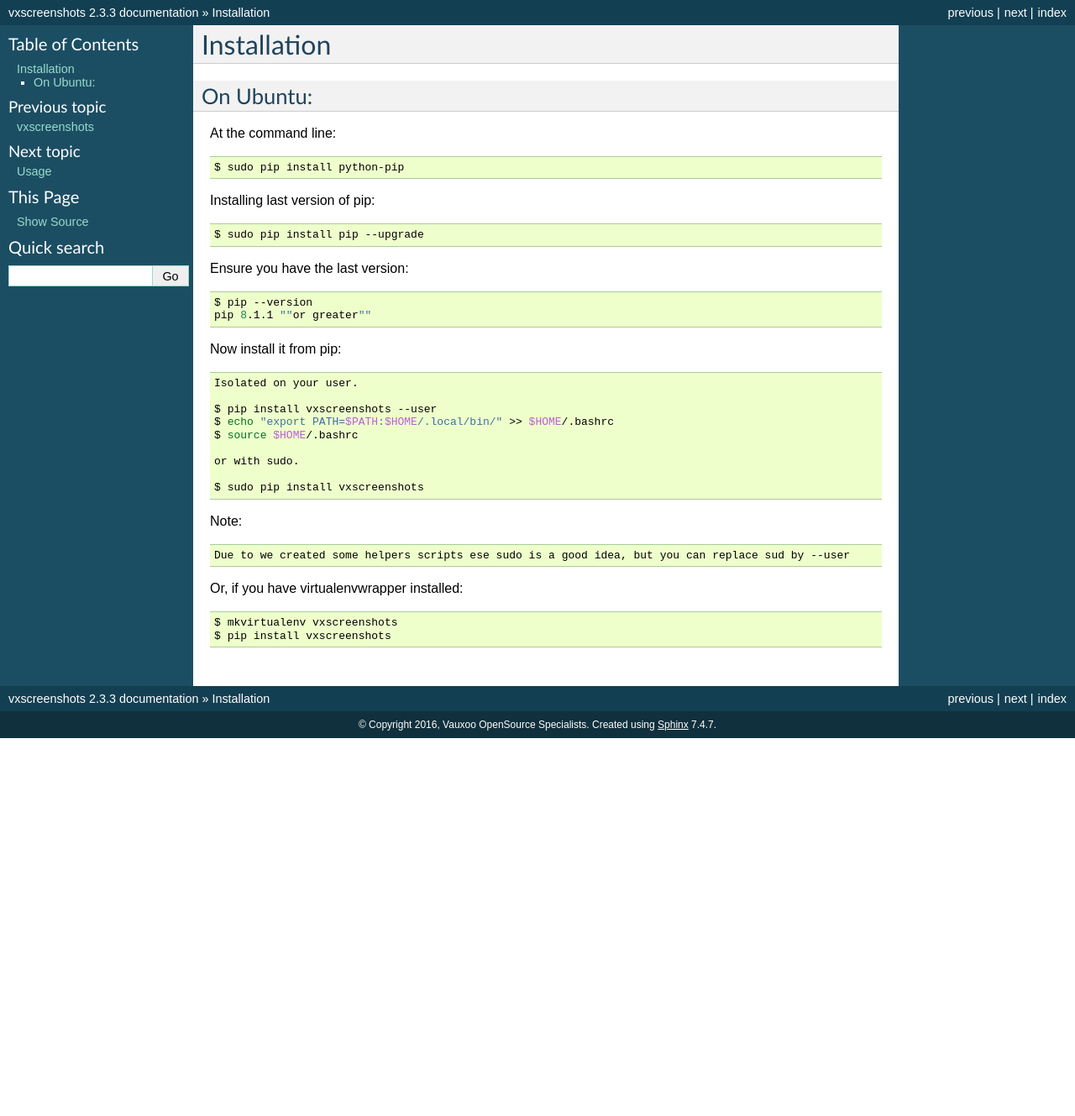
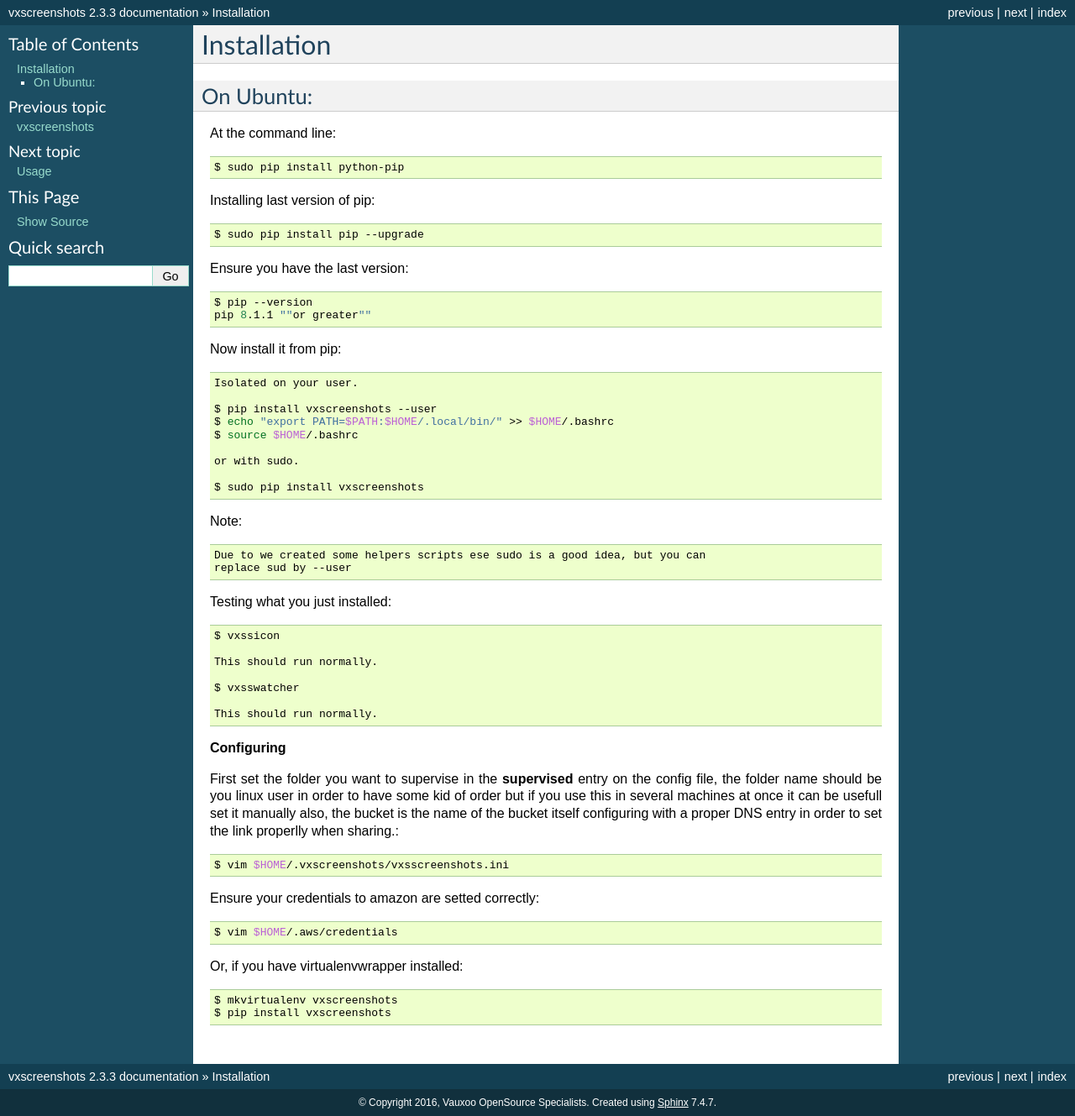
Before and after one commit to Vauxoo/vxscreenshots, a Sphinx documentation site: the page built from docs/installation.rst, in a window 1280 px wide. Shown: the whole page at 84% size. Built offline with Sphinx 7.4.7, drawn with Linux system fonts in a browser that asks for light colours; before the commit the page ends 900 px from its top, so only the background shows below that.

```diff
--- a/docs/installation.rst
+++ b/docs/installation.rst
@@ -35,7 +35,34 @@
 
 Note::
 
-    Due to we created some helpers scripts ese sudo is a good idea, but you can replace sud by --user
+    Due to we created some helpers scripts ese sudo is a good idea, but you can
+    replace sud by --user
+
+
+Testing what you just installed::
+
+    $ vxssicon
+
+    This should run normally.
+
+    $ vxsswatcher
+
+    This should run normally.
+
+**Configuring**
+
+First set the folder you want to supervise in the **supervised** entry on the
+config file, the folder name should be you linux user in order to have some kid
+of order but if you use this in several machines at once it can be usefull set
+it manually also, the bucket is the name of the bucket itself configuring with
+a proper DNS entry in order to set the link properlly when sharing.::
+
+    $ vim $HOME/.vxscreenshots/vxsscreenshots.ini
+
+Ensure your credentials to amazon are setted correctly::
+
+    $ vim $HOME/.aws/credentials
+
 Or, if you have virtualenvwrapper installed::
 
     $ mkvirtualenv vxscreenshots
```
Also changed, not shown: 1 other file.
